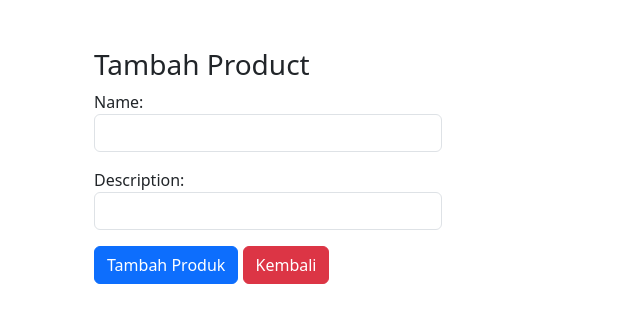
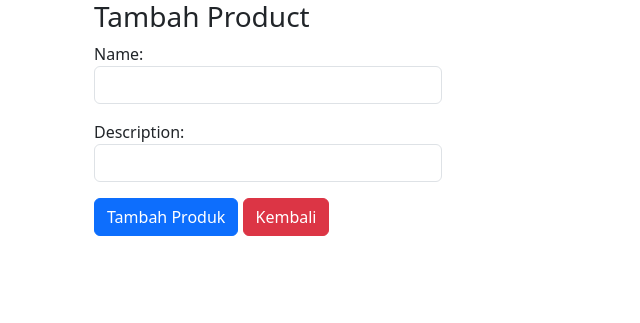
Before and after one commit to isaanita/products-review-website-django, a Django app: page /add/product/ in a window 1280 px wide. Shown: the top 323 px of the page, without its empty margins (0-640 px from the left). Run offline with Django 5.2, Linux system fonts and the light colour scheme; some libraries are stand-ins or nearby versions.

Commit message:
Update base.html

```diff
--- a/templates/base.html
+++ b/templates/base.html
@@ -10,11 +10,13 @@
     <link href="https://cdn.jsdelivr.net/npm/bootstrap@5.3.0/dist/css/bootstrap.min.css" rel="stylesheet" integrity="sha384-9ndCyUaIbzAi2FUVXJi0CjmCapSmO7SnpJef0486qhLnuZ2cdeRhO02iuK6FUUVM" crossorigin="anonymous">
 
     <!-- Custom styles -->
-    <link rel="stylesheet" href="{% static 'css/styles.css' %}">
+    <link rel="stylesheet" href="{% static 'img/css/style.css' %}">
+
+
   </head>
   <body>
 
-        <div class="container mt-5">
+        <div class="container bg-white">
             {% block content %}
             {% endblock %}
         </div>
```
